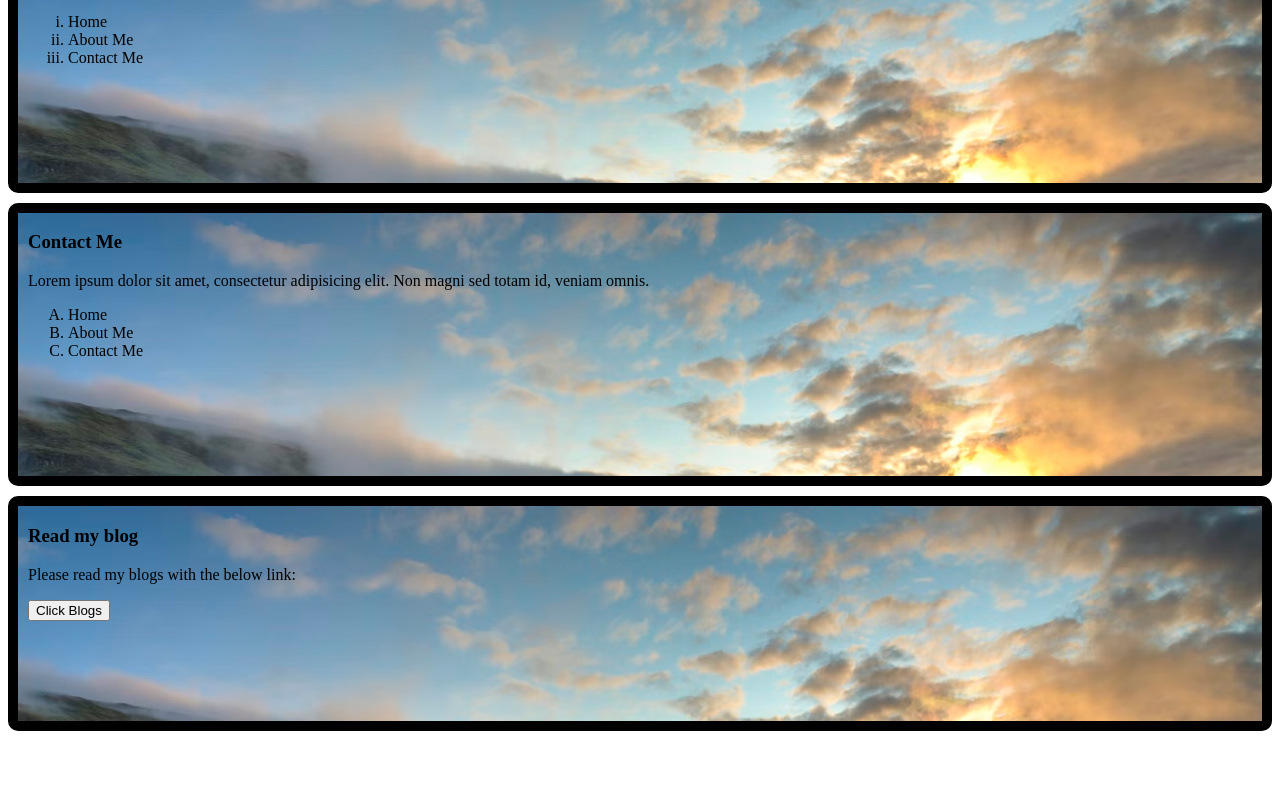
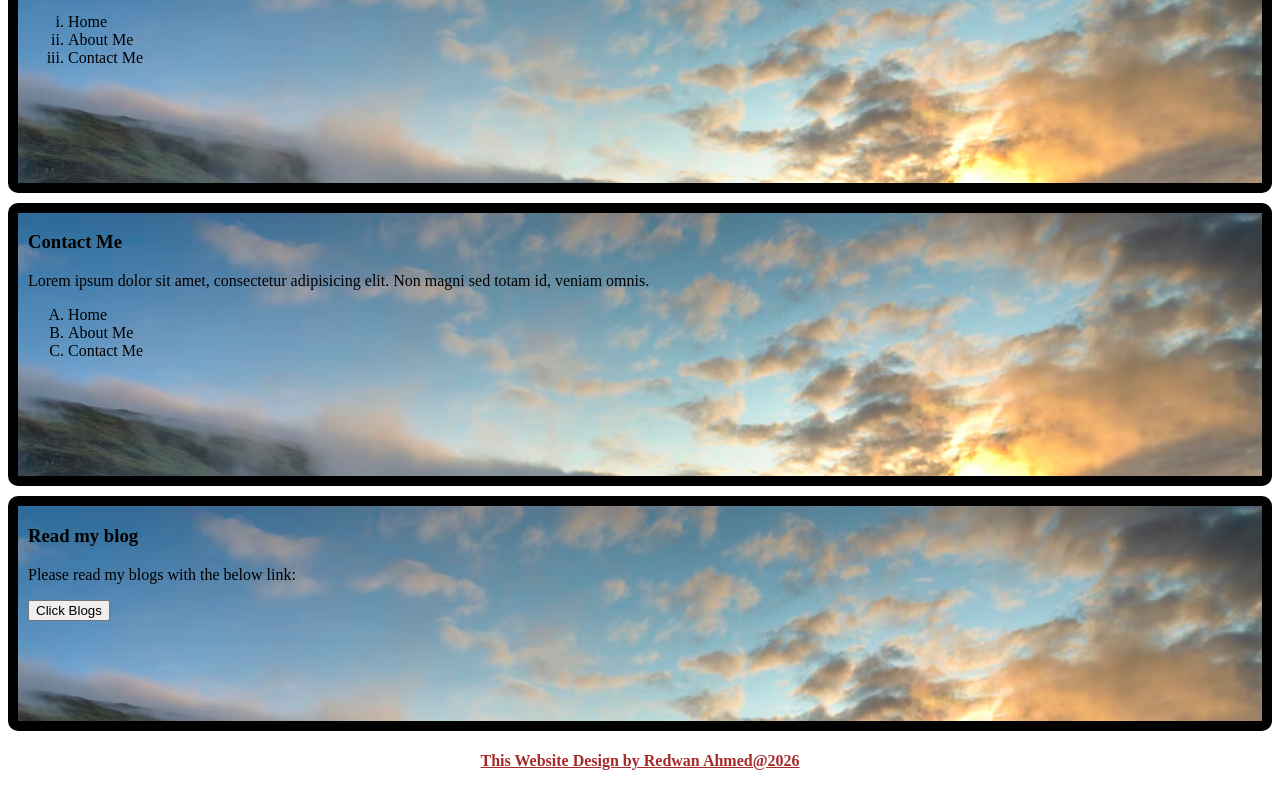
Before and after one commit to redwan09uk/my-first-website, a plain HTML site: page index.html in a window 1280 px wide. Shown: the part 706-1497 px from the top of the page. Before the commit the page ends 1447 px from the top, so only its background shows below. Drawn offline with Linux system fonts and the light colour scheme.

Commit message:
footer section added

```diff
--- a/index.html
+++ b/index.html
@@ -56,6 +56,10 @@
         <a href="https://www.google.com/" target="_blank"><button>Click Blogs</button> </a>
     </div>
 
+    <footer>
+        <h4>This Website Design by Redwan Ahmed@2026</h4>
+    </footer>
+
 
 </body>
 </html>
--- a/styles/style.css
+++ b/styles/style.css
@@ -10,3 +10,11 @@
     background-repeat: no-repeat;
 
 }
+
+footer{
+    color:brown;
+    text-align: center;
+    text-decoration: underline;
+    font-weight: 800;
+
+}
```
Also changed, not shown: images/my photo.jpeg (deleted).
